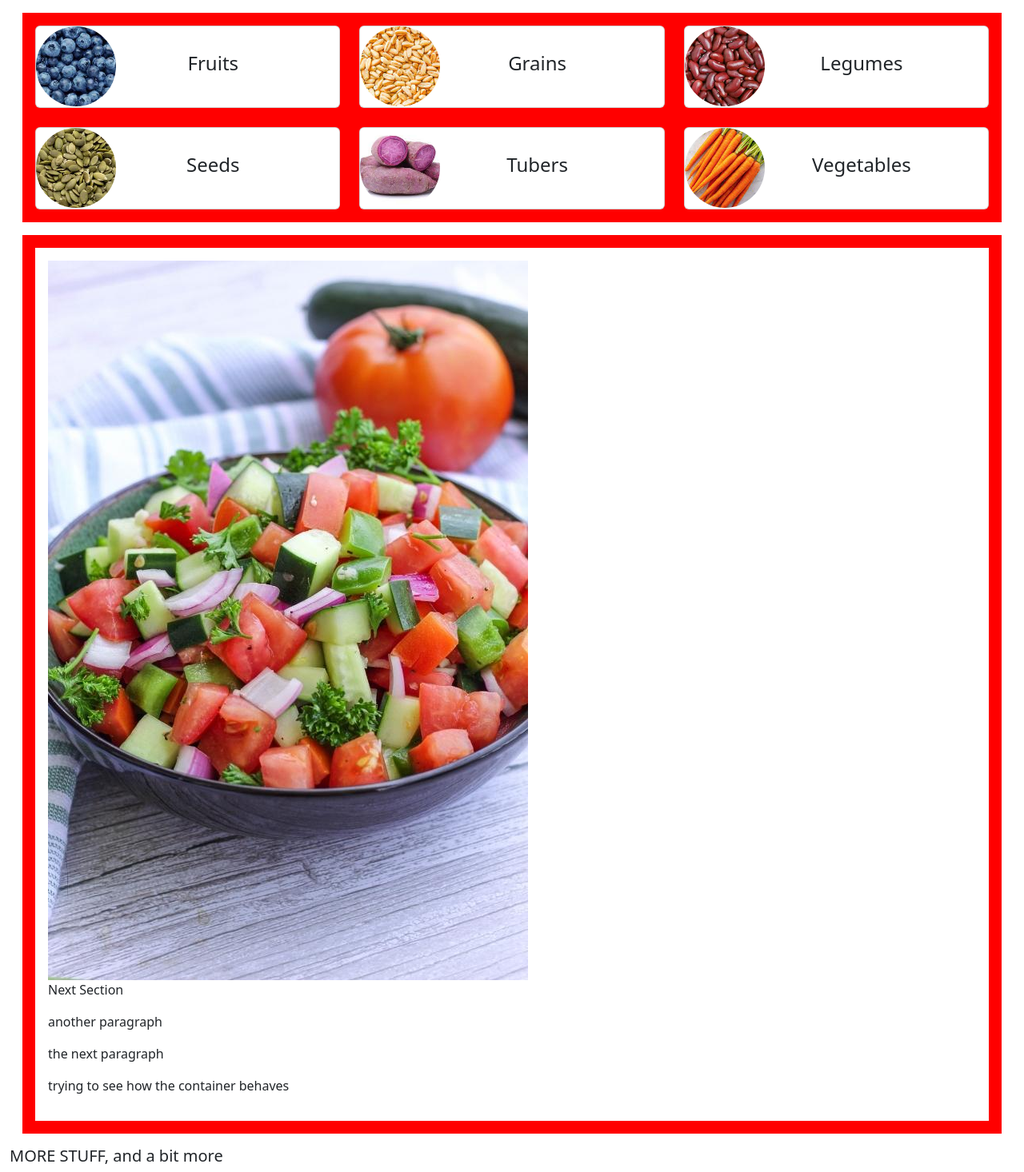
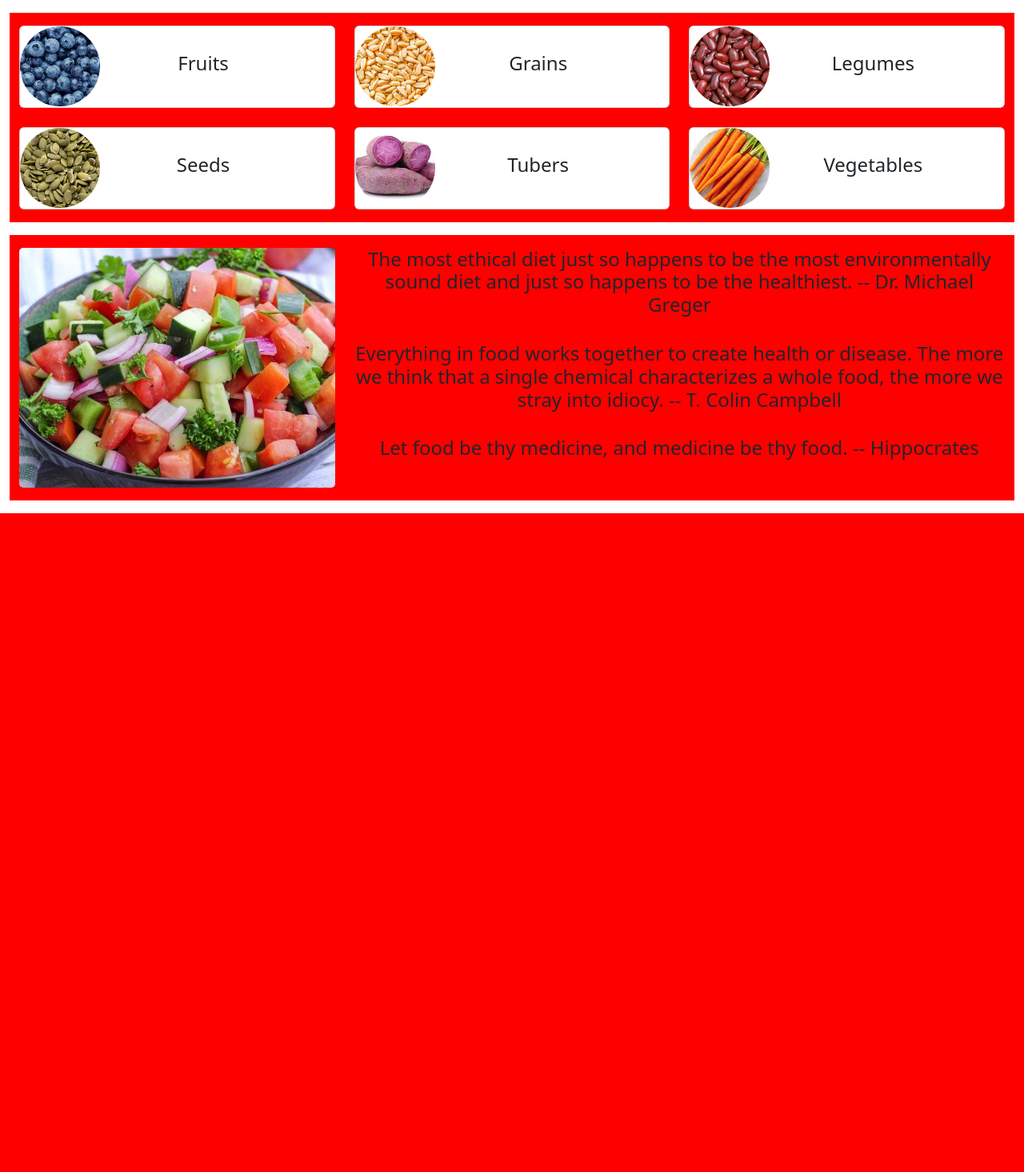
Before and after one commit to savitvitskiy/WFPB-Website, a Django app: page / in a window 1280 px wide. Shown: the part 168-1634 px from the top of the page at 80% size. After the commit the page ends 810 px from the top, so only its background shows below. Run offline with Django 4.2, Linux system fonts and the light colour scheme; data comes from the database, SQL or seed files in the repository.

Commit message:
adding quotes

```diff
--- a/static/css/style.css
+++ b/static/css/style.css
@@ -35,6 +35,17 @@
     padding: 50px;
 }
 
+.acc-img {
+    /* height: 10rem; */
+    /* width: 100%; */
+    padding: 150px 0px 150px 0px;
+    background-color: green;
+    background-image: url(../img/salad.jpeg);
+    background-size: cover;
+    background-position: center;
+    border-radius: 5px;
+}
+
 /* .card {
     background-color: gray !important;
 } */
--- a/templates/home.html
+++ b/templates/home.html
@@ -5,7 +5,7 @@
 
 <!-- <h1>Home</h1> -->
 
-<div class="section">
+<div class="container section">
     <div class="row row-cols-1 row-cols-md-3 g-4">
         {% for category in categories %}
         <div class="col">
@@ -29,20 +29,20 @@
     </div>
 </div>
 
-<div class="section">
-    <div class="quote">
-        <div>
-            <img src="static/img/salad.jpeg" alt="">
-        </div>
-        <div>
-           <p>Next Section</p>
-            <p>another paragraph</p>
-            <p>the next paragraph</p>
-            <p>trying to see how the container behaves</p>
-        </div>
+<div class="container section text-center">
+    <div class="row row-cols-2">
+      <div class="col-6 col-md-4">
+        <div class="acc-img"></div>
+        <!-- <img src="{% static 'img/salad.jpeg' %}" class="acc-img" alt=""> -->
+      </div>
+      <div class="col-md-8">
+        <h4>The most ethical diet just so happens to be the most environmentally sound diet and just so happens to be the healthiest. -- Dr. Michael Greger</h4>
+        </br>
+        <h4>Everything in food works together to create health or disease. The more we think that a single chemical characterizes a whole food, the more we stray into idiocy. -- T. Colin Campbell</h4>
+        </br>
+        <h4>Let food be thy medicine, and medicine be thy food. -- Hippocrates</h4>
+      </div>
     </div>
-</div>
-
-<h5>MORE STUFF, and a bit more</h5>
+  </div>
 
 {% endblock %}
```
